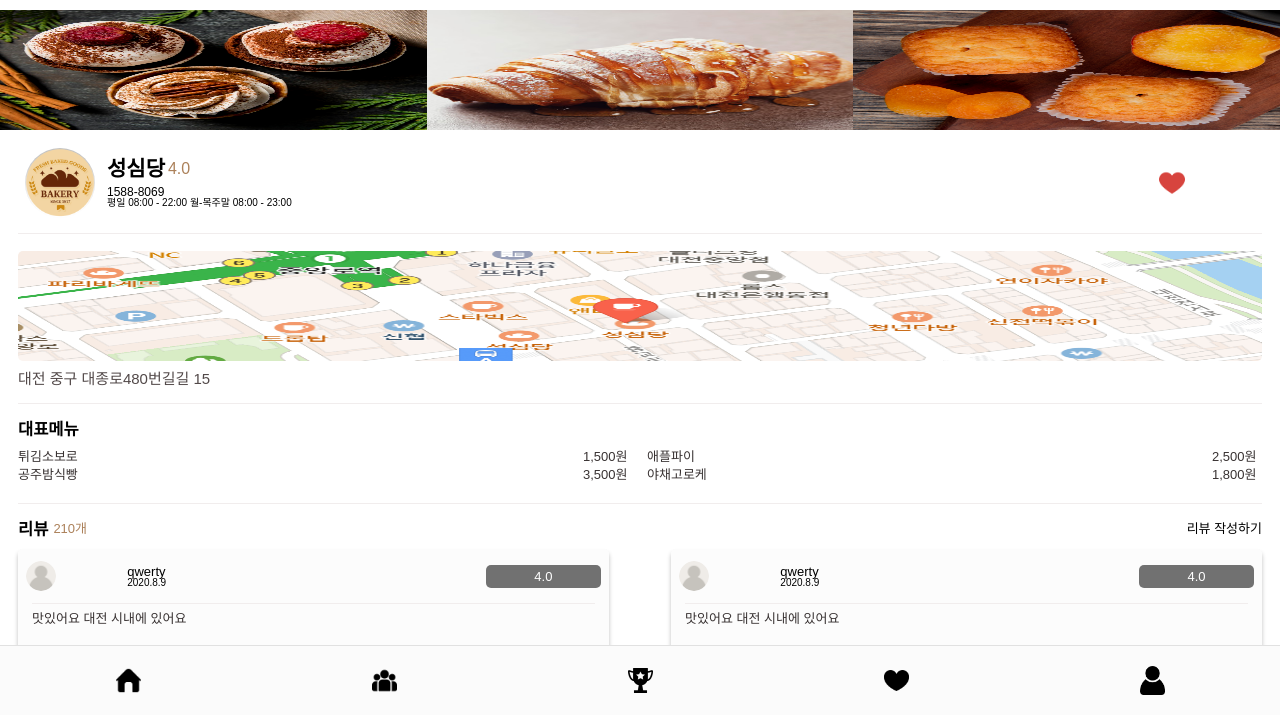
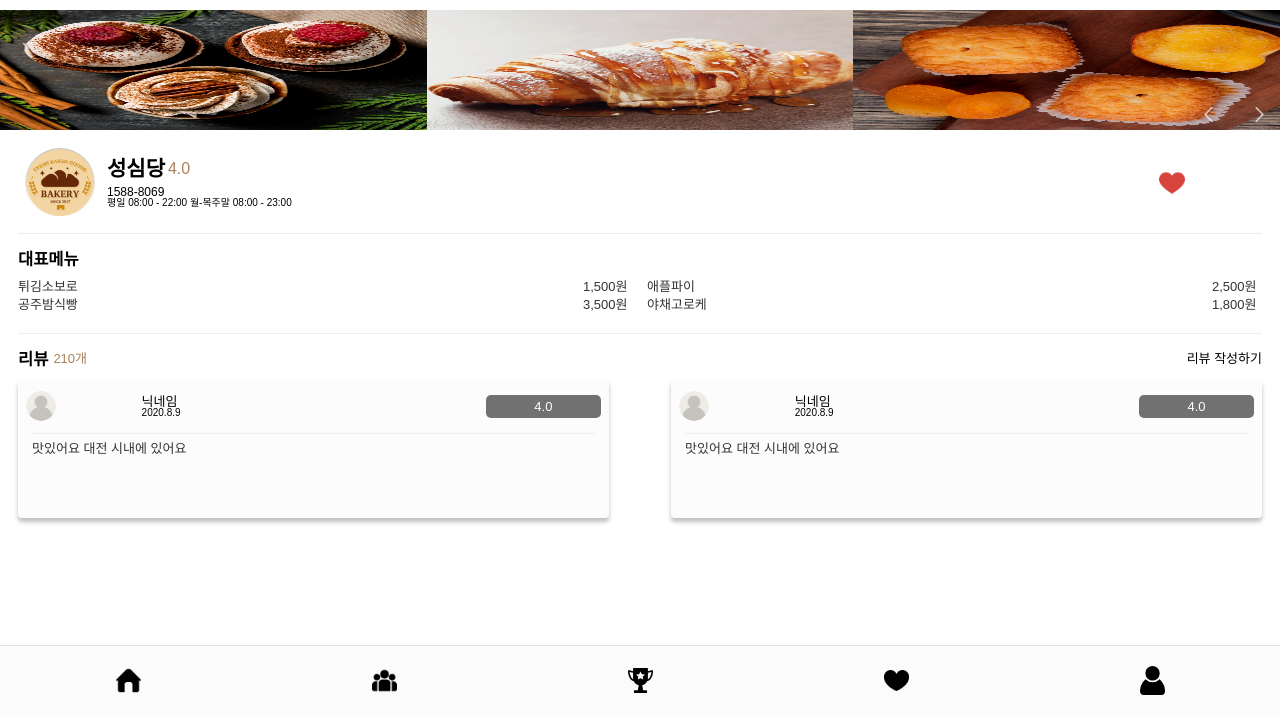
Before and after one commit to gahyeon8955/broad, a Django app: page /bakery/1/ in a window 1280 px wide. Shown: the part 85-800 px from the top of the page. Run offline with Django 3.2, Linux system fonts and the light colour scheme; some web fonts are replaced.

Commit message:
빵 이미지 넘기기 버튼 추가(기능x)

```diff
--- a/static/bakeries/css/bakery_detail.css
+++ b/static/bakeries/css/bakery_detail.css
@@ -3,8 +3,20 @@
     width: 100%;
     height: 120px;
     display: flex;
+    position: relative;
 }
-
+.bakery_bread_image_next img{
+    width: 15px;
+    position: absolute;
+    right: 1%;
+    bottom: 7%;
+}
+.bakery_bread_image_back img{
+    width: 15px;
+    position: absolute;
+    right: 5%;
+    bottom: 7%;
+}
 .bakery_bread_image{
     width: 33.33%;
     overflow: hidden;
@@ -179,7 +191,7 @@
     margin: 0px auto;
 }
 .bakery_review_id_box{
-    width: 50%;
+    width: 45%;
     display: flex;
     flex-direction: column;
 }
--- a/templates/bakeries/bakery_detail.html
+++ b/templates/bakeries/bakery_detail.html
@@ -18,6 +18,8 @@
 {% block content %}
 <!-- 가게 대표 빵 이미지 사진들 -->
 <div class="bakery_bread_image_box">
+    <div class="bakery_bread_image_next"><img src="{% static 'bakeries/img/next.png' %}"></div>
+    <div class="bakery_bread_image_back"><img src="{% static 'bakeries/img/back.png' %}"></div>
     <img class="bakery_bread_image" src="{% static 'bakeries/img/bread1.png' %}">
     <img class="bakery_bread_image" src="{% static 'bakeries/img/bread2.png' %}">
     <img class="bakery_bread_image" src="{% static 'bakeries/img/bread3.png' %}">
@@ -41,10 +43,10 @@
     </div>
 
     <!-- 가게 위치 박스 -->
-    <div class="bakery_location_box">
+    <!-- <div class="bakery_location_box">
         <img class="bakery_location" src="{% static 'bakeries/img/location.png' %}">
         <div class="bakery_location_address">대전 중구 대종로480번길길 15</div>
-    </div>
+    </div> -->
 
     <!-- 가게 메뉴 박스 -->
     <div class="bakery_menu_box">
@@ -84,7 +86,7 @@
                 <div class="bakery_review_detail_topbox">
                     <div class="bakery_review_profileimg"><img src="{% static 'bakeries/img/user.png' %}"></div>
                     <div class="bakery_review_id_box">
-                        <div class="bakery_review_id">qwerty</div>
+                        <div class="bakery_review_id">닉네임</div>
                         <div class="bakery_review_time">2020.8.9</div>
                     </div>
                     <div class="bakery_review_star">4.0</div>
@@ -95,7 +97,7 @@
                 <div class="bakery_review_detail_topbox">
                     <div class="bakery_review_profileimg"><img src="{% static 'bakeries/img/user.png' %}"></div>
                     <div class="bakery_review_id_box">
-                        <div class="bakery_review_id">qwerty</div>
+                        <div class="bakery_review_id">닉네임</div>
                         <div class="bakery_review_time">2020.8.9</div>
                     </div>
                     <div class="bakery_review_star">4.0</div>
```
Also changed, not shown: static/bakeries/img/back.png (added), static/bakeries/img/next.png (added).
